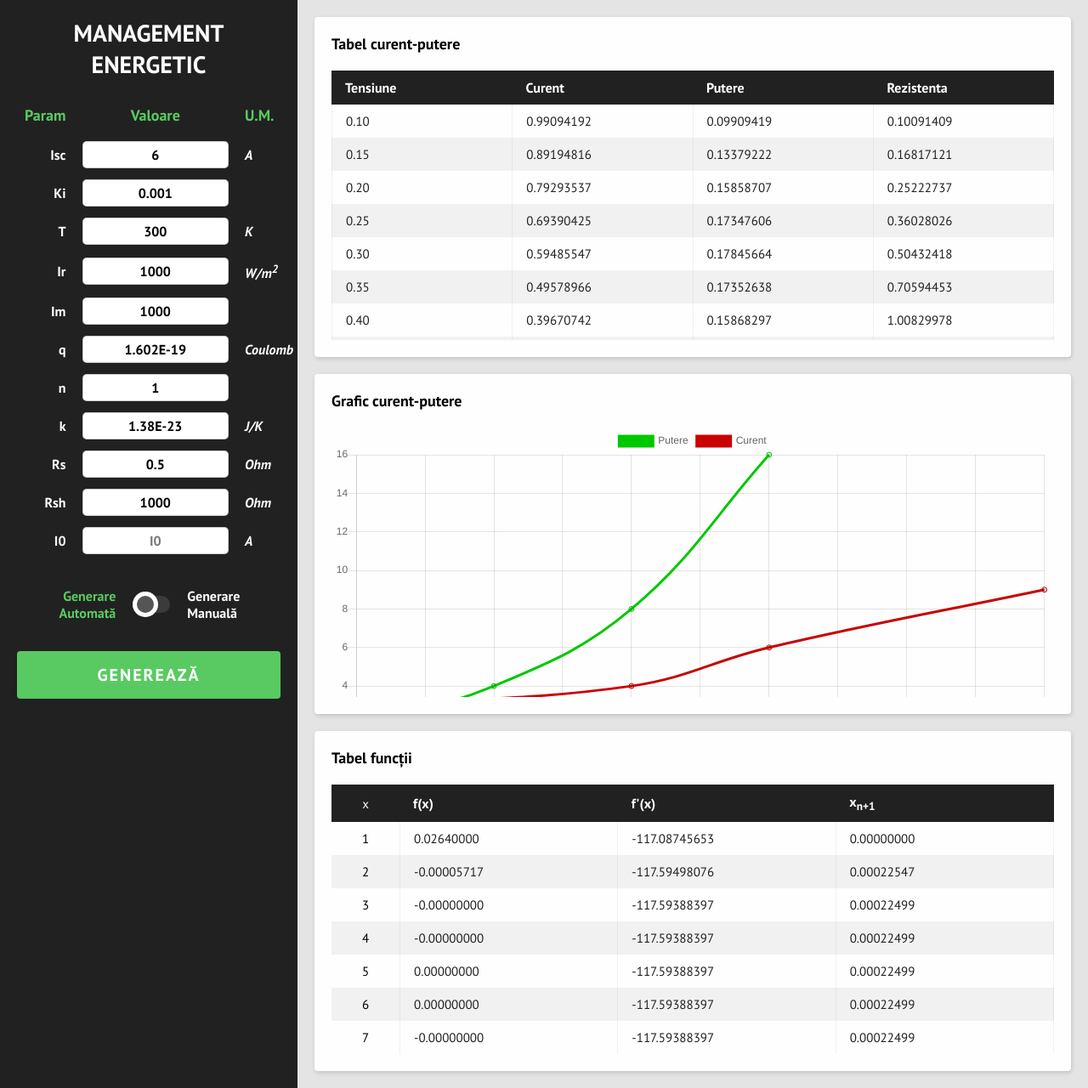
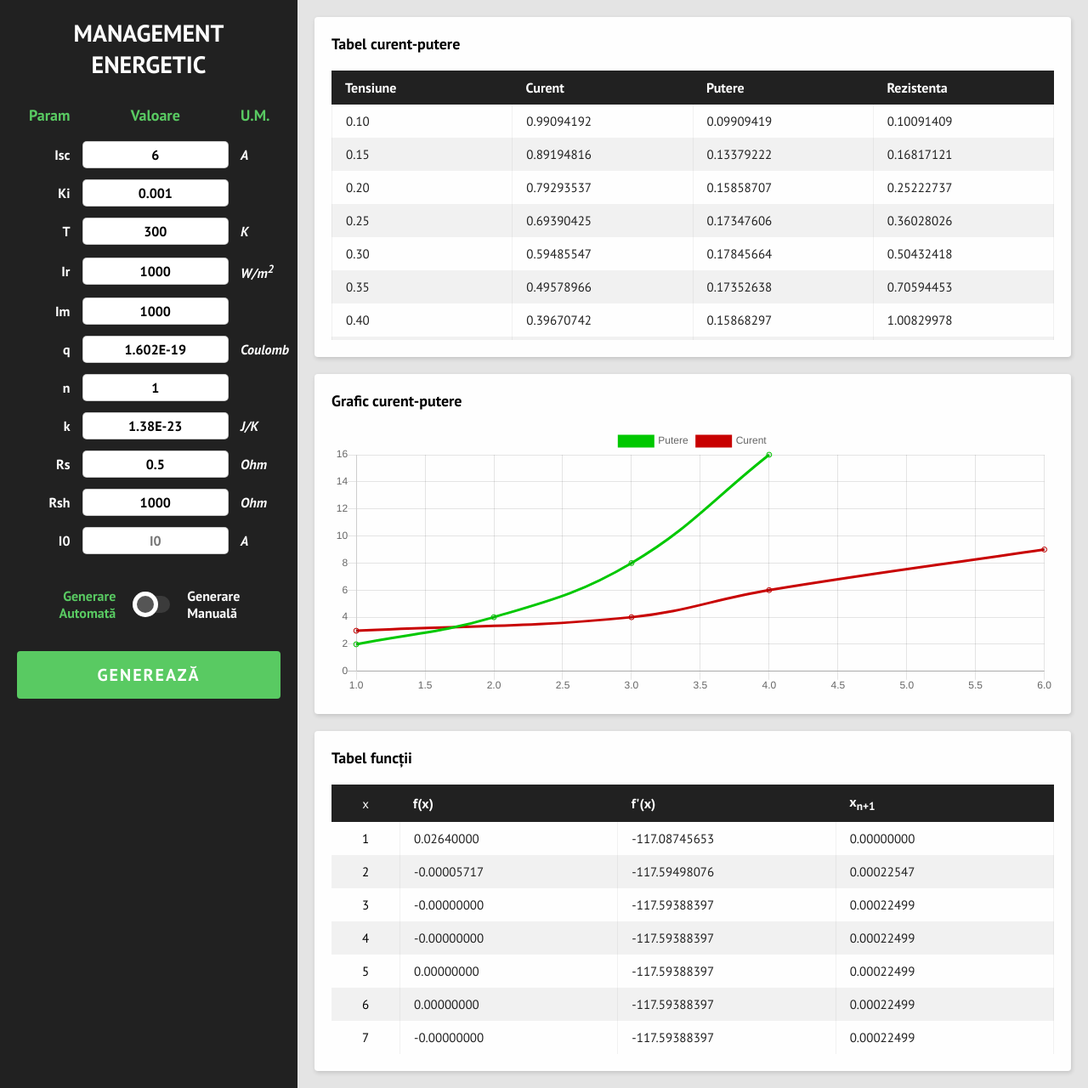
Before and after one commit to GruianDavid/management-energetic, a PHP site: page / in a window 1280 px wide. Shown: the whole page at 85% size. Run offline with PHP 8.4, Linux system fonts and the light colour scheme; some web fonts are replaced.

Commit message:
adjust chart size

```diff
--- a/index.html
+++ b/index.html
@@ -136,7 +136,7 @@
             <div class="table">
                 <div class="table-title">Grafic curent-putere</div>
                 <div class="table-body">
-                    <div class="chart">
+                    <div class="chart" id="chartContainer">
                         <canvas id="myChart"></canvas>
                     </div>
                 </div>
--- a/scripts.js
+++ b/scripts.js
@@ -102,6 +102,7 @@ $(document).ready(function (){
             ]
         },
         options: {
+            maintainAspectRatio: false,
             tooltips: {
                 mode: 'index',
                 intersect: false,
@@ -118,5 +119,13 @@ $(document).ready(function (){
                 }]
             },
         }
+
     });
+    function setChartSize() {
+        myChart.canvas.parentNode.style.height = document.getElementById("chartContainer").style.height;
+        myChart.canvas.parentNode.style.width = document.getElementById("chartContainer").style.height;
+      }
+
+    setChartSize()
+    window.onresize = setChartSize;
 })
--- a/scss/styles.scss
+++ b/scss/styles.scss
@@ -50,7 +50,7 @@ body {
 
         legend {
             font-size: 28px;
-            color: #04a3e2;
+            color: #fefefe;
             font-weight: 600;
             text-transform: uppercase;
             width: 100%;
@@ -134,7 +134,7 @@ body {
         font-weight: 600;
         color: #fefefe;
         font-size: 16px;
-        padding: 10px 20px;
+        padding: 10px 15px;
     }
     label, .label {
         padding-left: 0;
--- a/styles.css
+++ b/styles.css
@@ -108,7 +108,7 @@ body {
   font-weight: 600;
   color: #fefefe;
   font-size: 16px;
-  padding: 10px 20px;
+  padding: 10px 15px;
 }
 .form label, .form .label {
   padding-left: 0;
```
